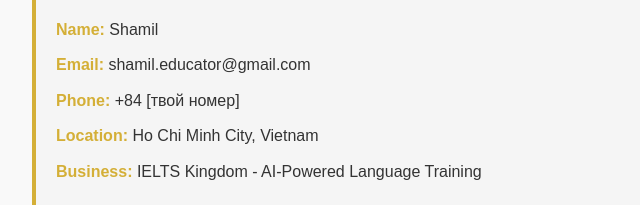
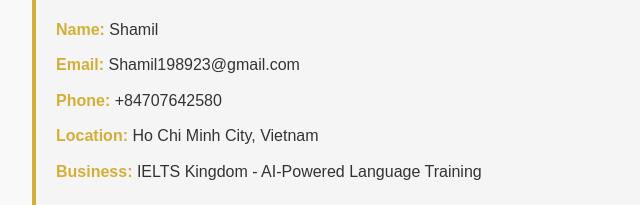
Before and after one commit to Phronis-bot/ielts-kingdom-landing, a plain HTML site: page about.html in a window 1280 px wide. Shown: the part 223-428 px from the top of the page, 208-848 px from the left. Drawn offline with Linux system fonts and the light colour scheme.

Commit message:
Update contact information in about.html

```diff
--- a/about.html
+++ b/about.html
@@ -44,8 +44,8 @@
     <div class="contact-box">
         <h2>Creator & Developer</h2>
         <p><strong>Name:</strong> Shamil</p>
-        <p><strong>Email:</strong> shamil.educator@gmail.com</p>
-        <p><strong>Phone:</strong> +84 [твой номер]</p>
+        <p><strong>Email:</strong> Shamil198923@gmail.com</p>
+        <p><strong>Phone:</strong> +84707642580</p>
         <p><strong>Location:</strong> Ho Chi Minh City, Vietnam</p>
         <p><strong>Business:</strong> IELTS Kingdom - AI-Powered Language Training</p>
     </div>
```
